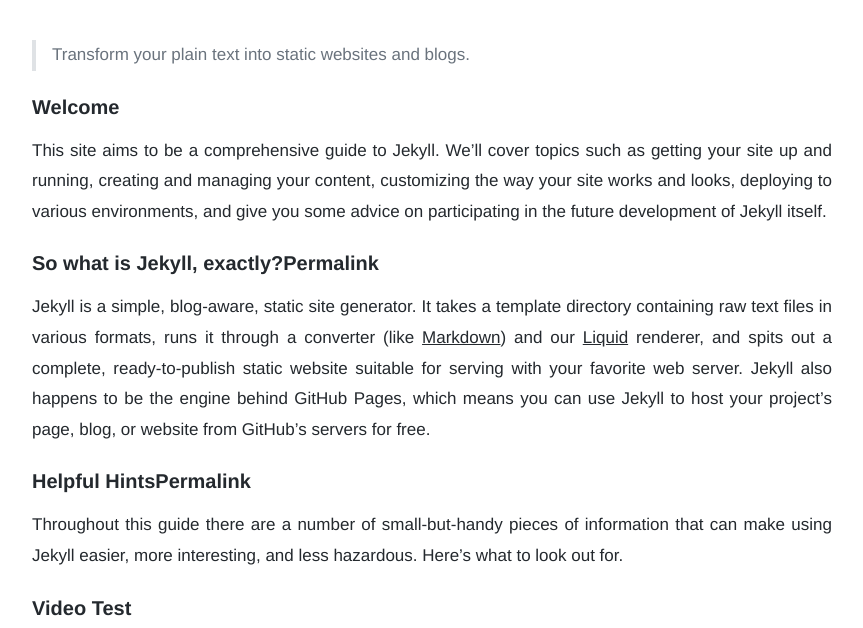
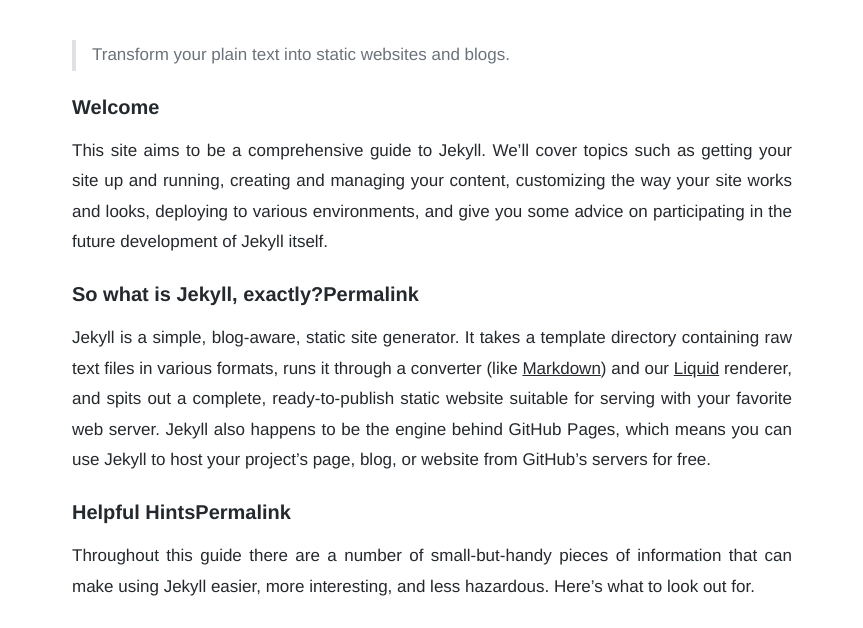
Before and after one commit to tongwoo/blog, a Jekyll site: the page built from _posts/2017-04-18-hello-jekyll.md, in a window 1280 px wide and 1400 px high, scrolled down 240 px. Shown: the part 220-848 px from the top of the window, without its empty margins (208-1071 px from the left). Built offline with Jekyll 4.4.1, drawn with Linux system fonts in a browser that asks for light colours; nearby versions of some CDN libraries; a style sheet for code colours, icons or effects is not loaded.

Commit message:
cancel width

```diff
--- a/assets/css/common.css
+++ b/assets/css/common.css
@@ -16,5 +16,4 @@
 
 .markdown-body {
     font-family: "PingFang SC", "Helvetica Neue", Arial, "Hiragino Sans GB", "Microsoft YaHei", "WenQuanYi Micro Hei", sans-serif;
-    width: 800px;
 }
```
